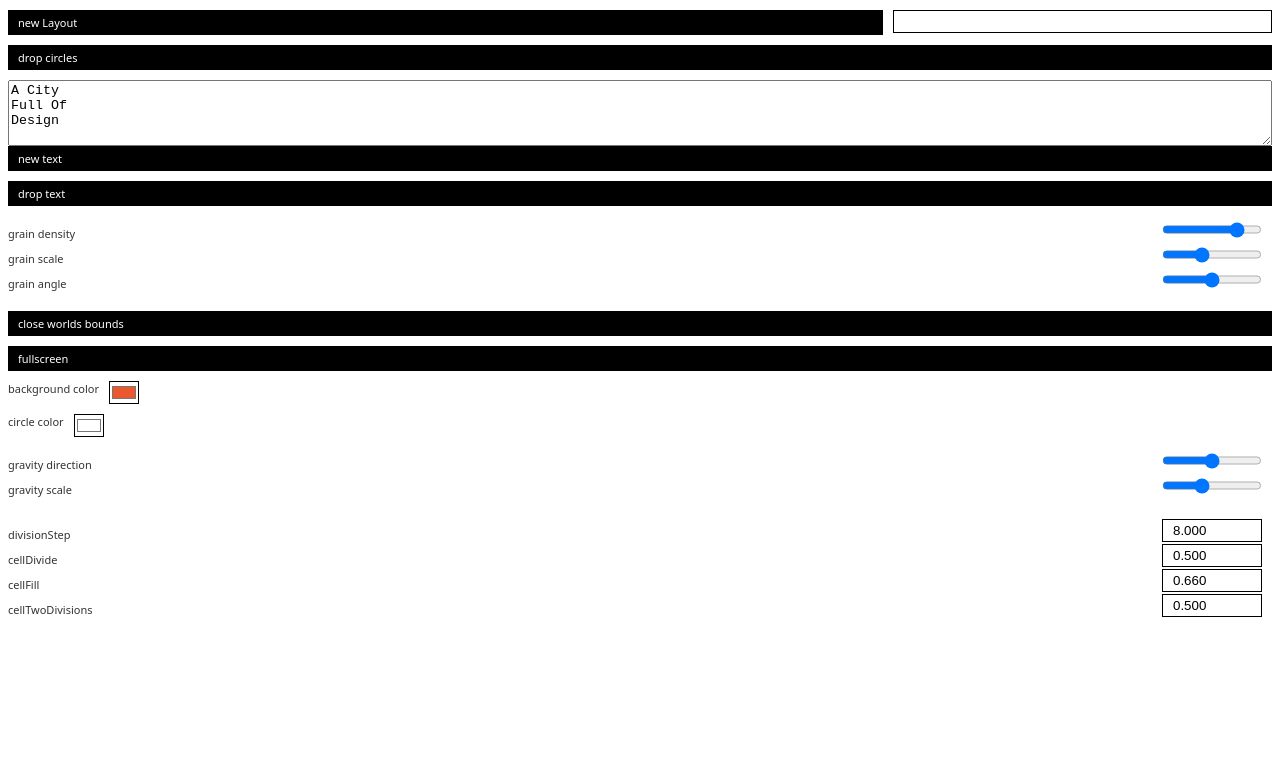
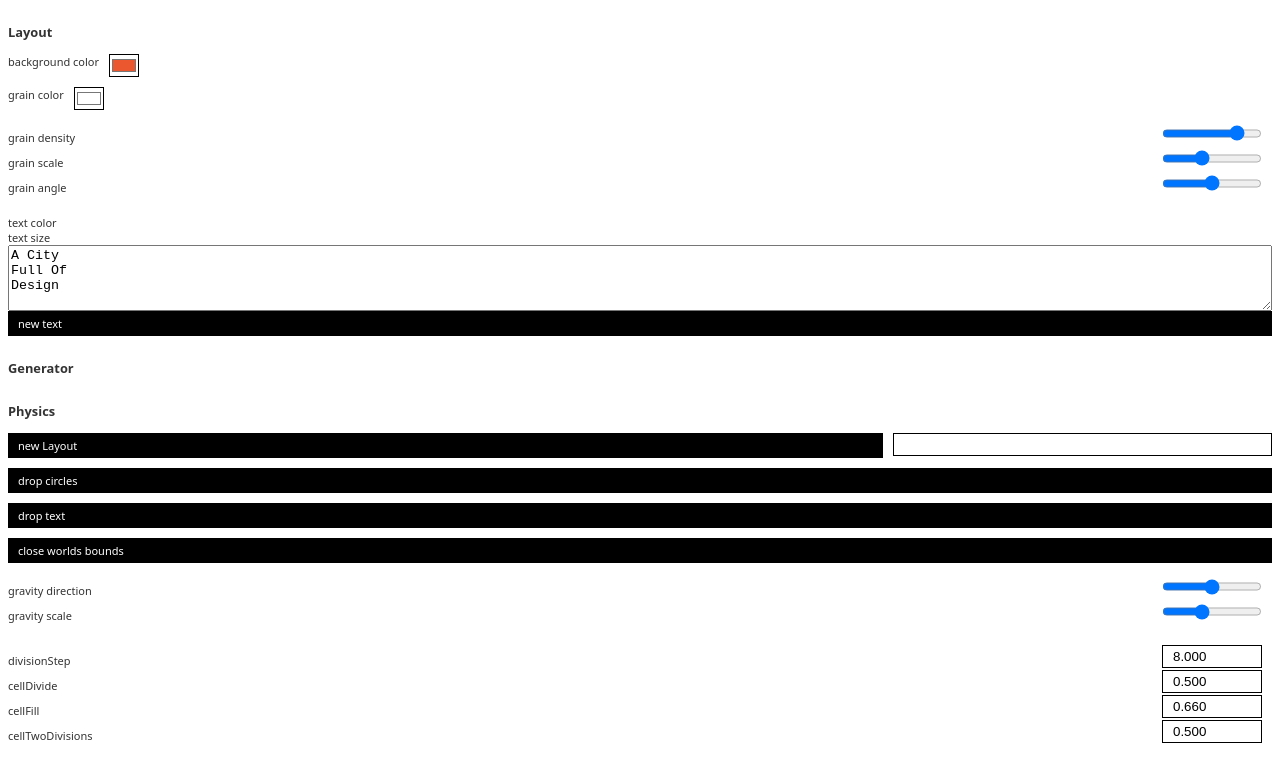
Before and after one commit to StudioProcess/vdw-tool, a Next.js app: page /controller in a window 1280 px wide. Shown: the top 782 px of the page. Built offline with nearby package versions, Linux system fonts and the light colour scheme.

Commit message:
removed fullscreen button from (UI). Just use hotkey in main window.

```diff
--- a/package.json
+++ b/package.json
@@ -17,7 +17,6 @@
     "poly-decomp": "^0.3.0",
     "react": "^16.3.2",
     "react-dom": "^16.3.2",
-    "screenfull": "^3.3.3",
     "seed-random": "^2.2.0",
     "svg-path-bounds": "^1.0.1",
     "three": "^0.92.0"
--- a/pages/controller.tsx
+++ b/pages/controller.tsx
@@ -78,44 +78,29 @@ export default class Controller extends Component<any, any> {
         </Head>
 
         <div className="container">
+
+          <h3>Layout</h3>
+
           <div className="buttonContainer">
-            <div
-              className="button"
-              onClick={() => {this.onSendMessage(MessageTypes.newLayout, this.seedInputRef.value); }}
-            >new Layout</div>
+            background color
             <input
-              type="number"
-              style={{width: "30%"}}
-              ref={(ref) => {this.seedInputRef = ref; }}
+              type="color"
+              defaultValue="#eb582f"
+              onChange={e => {
+                  this.onSendMessage(MessageTypes.changeBGColor, e.target.value);
+              }}
             />
           </div>
-
-          <div
-            className="button"
-            onClick={() => {this.onSendMessage(MessageTypes.makeNonStatic); }}
-          >drop circles</div>
-
-          <textarea
-            contentEditable
-            cols={120}
-            rows={4}
-            ref={(ref) => {this.textInputRef = ref; }}
-            defaultValue={'A City\nFull Of\nDesign'}
-          />
-          <div
-            className="button"
-            onClick={() => {
-              if (this.textInputRef.value.length > 0) {
-                this.onSendMessage(MessageTypes.newText, this.textInputRef.value);
-                {/* this.textInputRef.value = ""; */}
-              }
-            }}
-          >new text</div>
-
-          <div
-            className="button"
-            onClick={() => {this.onSendMessage(MessageTypes.dropText); }}
-          >drop text</div>
+          <div className="buttonContainer">
+            grain color
+            <input
+              type="color"
+              defaultValue="#ffffff"
+              onChange={e => {
+                  this.onSendMessage(MessageTypes.changeFGColor, e.target.value);
+              }}
+            />
+          </div>
 
           <div className="labelContainer">
             <div className="labelInput">
@@ -159,37 +144,63 @@ export default class Controller extends Component<any, any> {
             </div>
           </div>
 
+          <div>text color</div>
+          <div>text size</div>
+          <textarea
+            contentEditable
+            cols={120}
+            rows={4}
+            ref={(ref) => {this.textInputRef = ref; }}
+            defaultValue={'A City\nFull Of\nDesign'}
+          />
+          <div
+            className="button"
+            onClick={() => {
+              if (this.textInputRef.value.length > 0) {
+                this.onSendMessage(MessageTypes.newText, this.textInputRef.value);
+                {/* this.textInputRef.value = ""; */}
+              }
+            }}
+          >new text</div>
+
+
+          <h3>Generator</h3>
+          <h3>Physics</h3>
+
+          <div className="buttonContainer">
+            <div
+              className="button"
+              onClick={() => {this.onSendMessage(MessageTypes.newLayout, this.seedInputRef.value); }}
+            >new Layout</div>
+            <input
+              type="number"
+              style={{width: "30%"}}
+              ref={(ref) => {this.seedInputRef = ref; }}
+            />
+          </div>
+
+          <div
+            className="button"
+            onClick={() => {this.onSendMessage(MessageTypes.makeNonStatic); }}
+          >drop circles</div>
+
+
+
+          <div
+            className="button"
+            onClick={() => {this.onSendMessage(MessageTypes.dropText); }}
+          >drop text</div>
+
+
           <div
             className="button"
             onClick={() => {this.onSendMessage(MessageTypes.closeBounds); }}
           >close worlds bounds</div>
 
-          <div
+          {/* <div
             className="button"
             onClick={() => {this.onSendMessage(MessageTypes.makeFullscreen); }}
-          >fullscreen</div>
-
-          <div className="buttonContainer">
-            background color
-            <input
-              type="color"
-              defaultValue="#eb582f"
-              onChange={e => {
-                  this.onSendMessage(MessageTypes.changeBGColor, e.target.value);
-              }}
-            />
-          </div>
-
-          <div className="buttonContainer">
-            circle color
-            <input
-              type="color"
-              defaultValue="#ffffff"
-              onChange={e => {
-                  this.onSendMessage(MessageTypes.changeFGColor, e.target.value);
-              }}
-            />
-          </div>
+          >fullscreen</div> */}
 
           <div className="labelContainer">
             <div className="labelInput">
```
Also changed, not shown: pages/index.tsx (+29 -11 lines), 1 other file (tests, documents, lock files or other folders).
